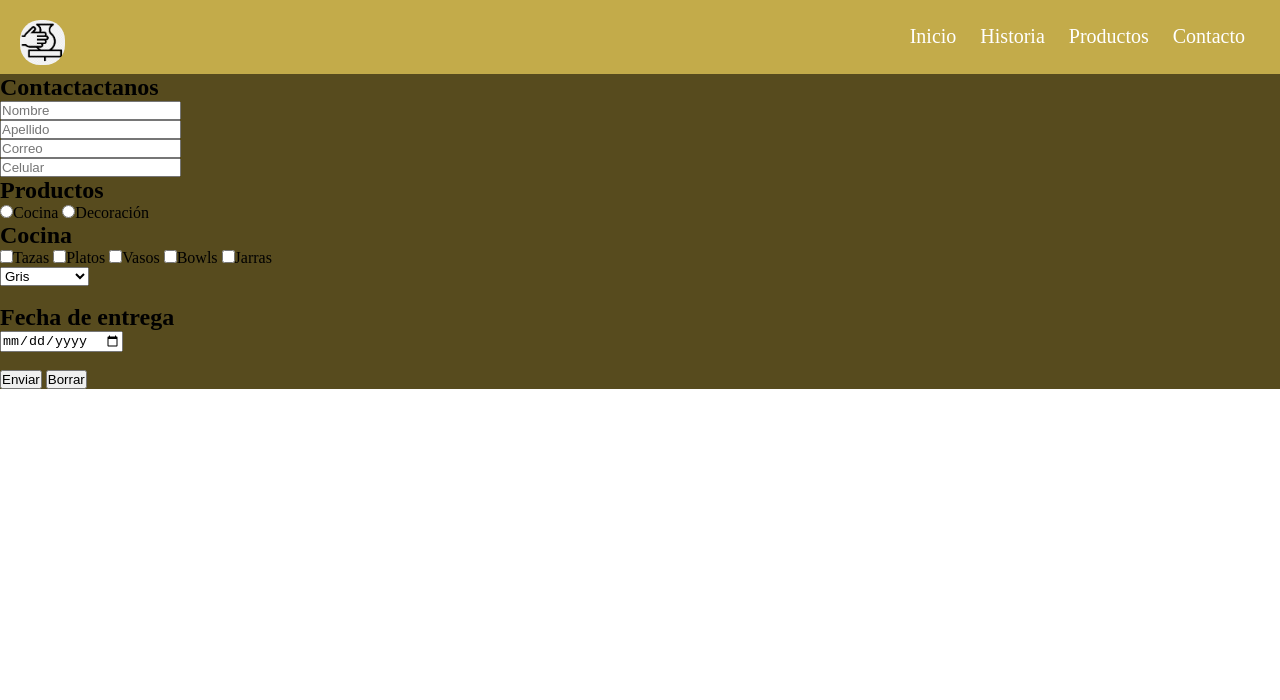
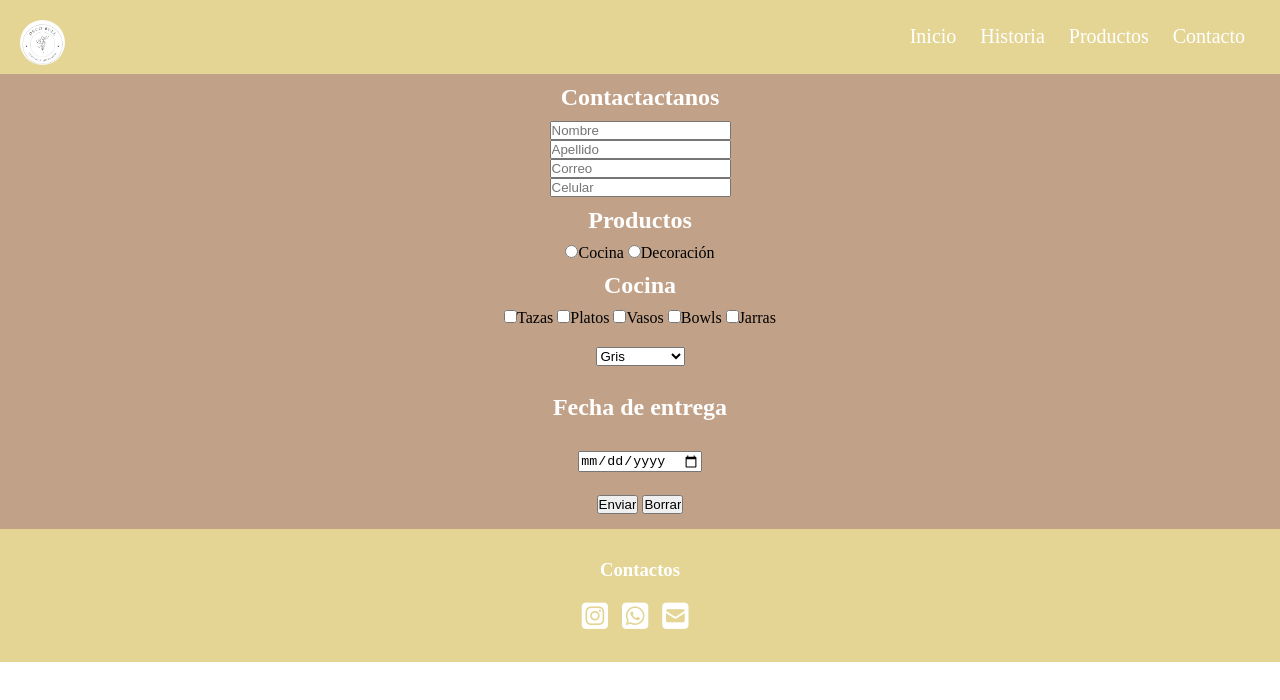
Before and after one commit to alexwelz/DecoBull-eMarket, a plain HTML site: page pages/contacto.html in a window 1280 px wide. Drawn offline with nearby package versions, Linux system fonts and the light colour scheme.

Commit message:
Agrego footer y retoques en formulario

```diff
--- a/css/style.css
+++ b/css/style.css
@@ -3,24 +3,23 @@
     padding: 0;
     text-decoration: none;
     list-style: none;
-
 }
 
-
 header{
-    background:  #c3ab4a;
+    background:  #e4d595;
     height: 74px;
 
 }
 main{
-    background:#574b1e;
+
+    background:  #c1a188;
 }
 
 /*--------------------------NAV----------------------------*/
 .logo{
     width: 45px;
     padding:20px;
-    border-radius: 40px;
+    border-radius: 70px;
 }
 nav ul{
     float: right;
@@ -42,3 +41,57 @@ nav ul li a{
 ul li{
     font-size: 20px;
 }
+/*--------------------------FORM----------------------------*/
+form{
+    text-align: center;
+}
+
+.btn-form{
+    padding: 5px;
+    padding-bottom: 15px;
+}
+
+.formulario h1{
+    text-align: center;
+    padding: 10px;
+    color: white;
+}
+
+
+.formulario h2{
+    padding: 10px;
+    color: white;
+}
+
+.formulario #colors{
+    margin-top: 20px;
+}
+
+.formulario #fecha{
+    margin-top: 20px;
+}
+
+/*--------------------------FOOTER----------------------------*/
+
+footer ul {
+    background:  #e4d595;
+    color: white;
+    text-align: center;
+    padding: 30px;
+}
+
+footer ul li {
+    display: inline-block;
+    margin-right: 10px;
+}
+
+footer ul li a i {
+    font-size: 30px;
+    color: white;
+    padding-top: 20px;
+}
+
+footer ul li a:hover i{
+    color: rgb(151, 56, 79);
+    transition: .5;
+}
--- a/pages/contacto.html
+++ b/pages/contacto.html
@@ -4,12 +4,18 @@
     <meta charset="UTF-8">
     <meta name="viewport" content="width=device-width, initial-scale=1.0">
     <link rel="stylesheet" href="../css/style.css">
-    <title>Deco Bull</title>
+     <!-- Boostrap icon -->
+     <link rel="stylesheet" href="https://cdn.jsdelivr.net/npm/bootstrap-icons@1.9.1/font/bootstrap-icons.css">
+     <!-- fontawesome icon -->
+      <script src="https://kit.fontawesome.com/fcc39418f4.js" crossorigin="anonymous"></script>
+     <!-- Favicon -->
+     <link rel="shortcut icon" href="/assets/img/logoDeco.png" type="image/x-icon">
+    <title>Contacto</title>
 </head>
 <body>
     <header>
         <nav>
-            <a href="../index.html"><img class="logo" src="../assets/img/logo.png" alt="Logo emprendimiento"></a>
+            <a href="../index.html"><img class="logo" src="../assets/img/logoDeco.png" alt="Logo emprendimiento"></a>
             <ul>
                 <li><a href="../index.html">Inicio</a></li>
                 <li><a href="historia.html">Historia</a></li>
@@ -19,7 +25,7 @@
         </nav>
     </header>
     <main>
-        <section>
+        <section class="formulario">
                 <h1>Contactactanos</h1>
                 <form action="">
                     <label for=""></label>
@@ -43,7 +49,7 @@
                     <input type="checkbox" name="cocina" id="">Bowls
                     <input type="checkbox" name="cocina" id="">Jarras
                     <br>
-                    <select name="" id="">
+                    <select name="" id="colors">
                         <option value="colores">Gris</option>
                         <option value="colores">Marmolado</option>
                         <option value="colores">Blanco</option>
@@ -52,15 +58,23 @@
                     <br><br>
 
                     <h2>Fecha de entrega</h2>
-                    <input type="date">
+                    <input type="date" id="fecha">
                     <br><br>
-                    <input type="submit" value="Enviar">
-                    <input type="reset" value="Borrar">
+                    <div class="btn-form">
+                        <input type="submit" value="Enviar">
+                        <input type="reset" value="Borrar">
+                    </div>
 
                 </form>
         </section>
     </main>
     <footer>
+        <ul>
+            <h3>Contactos</h3>
+            <li><a class="logo-instagram" href="https://www.instagram.com/deco.bull/" target="_blank"><i class="fa-brands fa-square-instagram"></i></a></li>
+            <li><a class="logo-wathsapp" href="https://wa.me/5491167219909?text=Hola%2C%20quisiera%20mas%20informacion" target="_blank"><i class="fa-brands fa-square-whatsapp"></i></a></li>
+            <li><a class="logo-email" href="mailto:deco.bull2023@gmail.com" target="_blank"><i class="fa-solid fa-square-envelope"></i></a></li>
+        </ul>
     </footer>
 
 </body>
```
Also changed, not shown: index.html (+17 -5 lines), pages/historia.html (+14 -2 lines), pages/productos.html (+14 -2 lines), assets/img/logo.png (deleted), assets/img/logoDeco.png (added).
